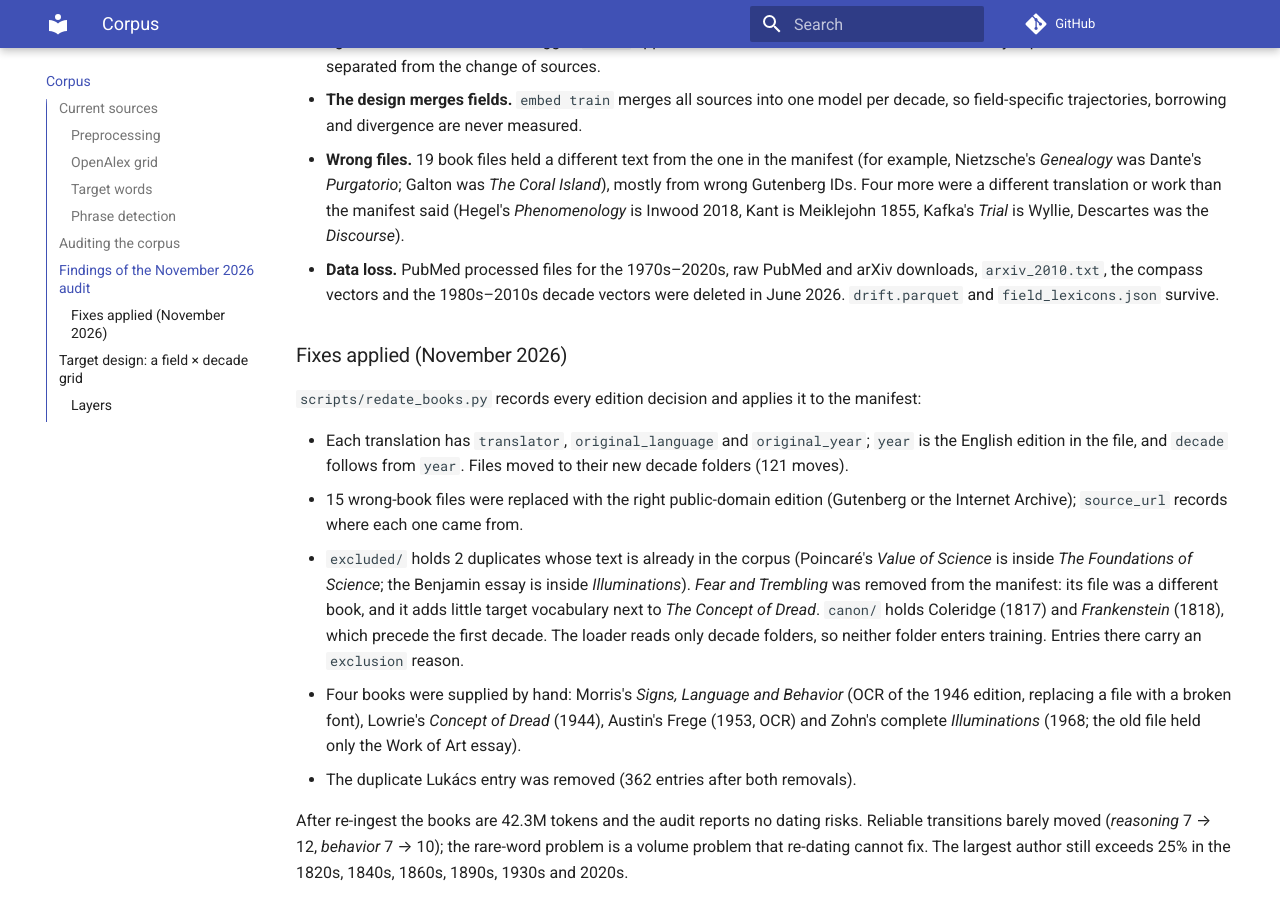
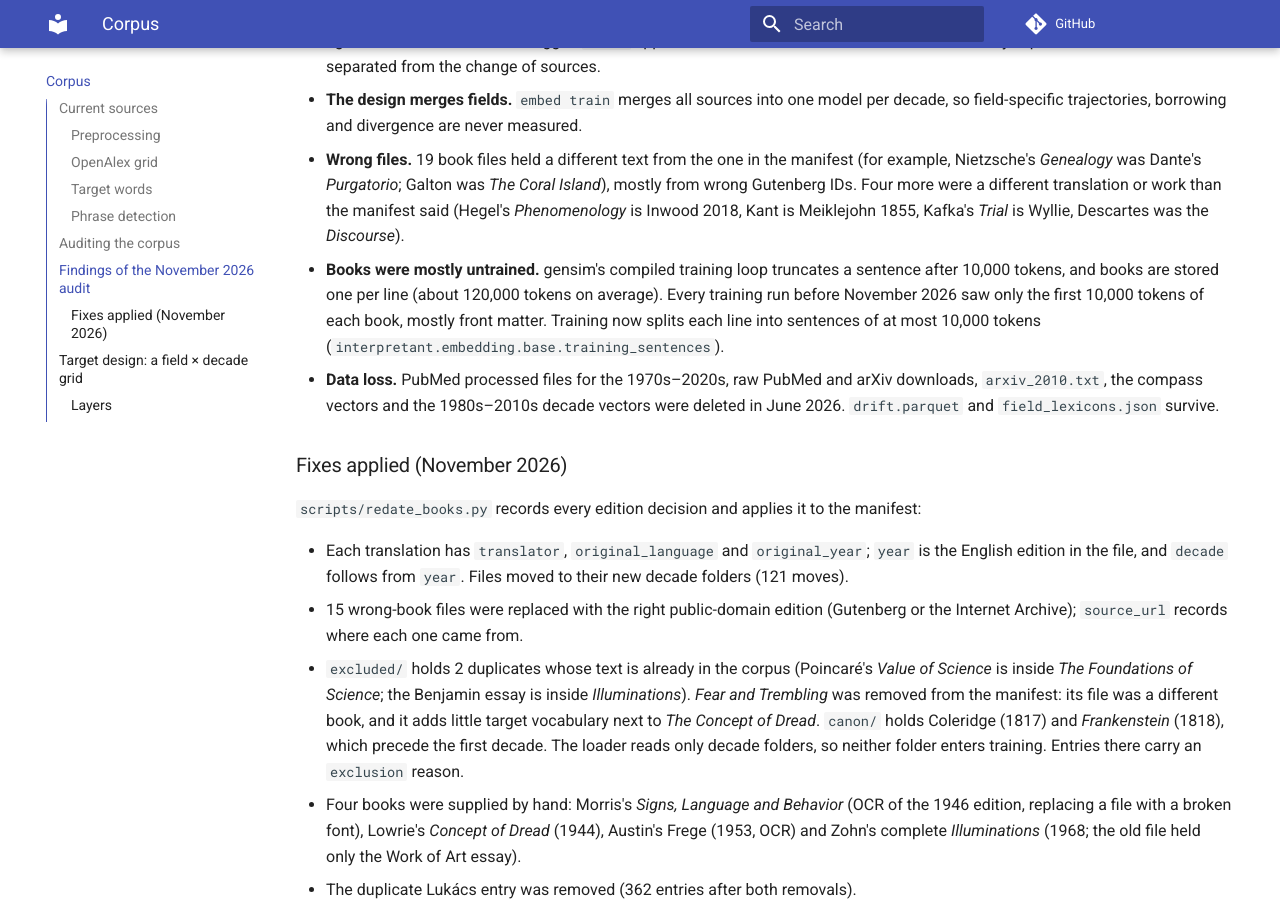
Before and after one commit to Dovalization/interpretant, an MkDocs documentation site: the page built from docs/corpus.md, in a window 1280 px wide and 900 px high, scrolled down 3095 px. Built offline with MkDocs 1.6.1 and Material for MkDocs 9.7.7, drawn with Linux system fonts in a browser that asks for light colours; comment, search, counter and statistics services are not loaded.

Commit message:
docs: author caps and the gensim truncation in ROADMAP and docs/corpus.md

```diff
--- a/docs/corpus.md
+++ b/docs/corpus.md
@@ -146,6 +146,11 @@ The audit reports four things:
   Island*), mostly from wrong Gutenberg IDs. Four more were a different translation or
   work than the manifest said (Hegel's *Phenomenology* is Inwood 2018, Kant is Meiklejohn
   1855, Kafka's *Trial* is Wyllie, Descartes was the *Discourse*).
+- **Books were mostly untrained.** gensim's compiled training loop truncates a sentence
+  after 10,000 tokens, and books are stored one per line (about 120,000 tokens on
+  average). Every training run before November 2026 saw only the first 10,000 tokens of
+  each book, mostly front matter. Training now splits each line into sentences of at most
+  10,000 tokens (`interpretant.embedding.base.training_sentences`).
 - **Data loss.** PubMed processed files for the 1970s–2020s, raw PubMed and arXiv
   downloads, `arxiv_2010.txt`, the compass vectors and the 1980s–2010s decade vectors were
   deleted in June 2026. `drift.parquet` and `field_lexicons.json` survive.
```
Also changed, not shown: ROADMAP.md (+2 -1 lines).
